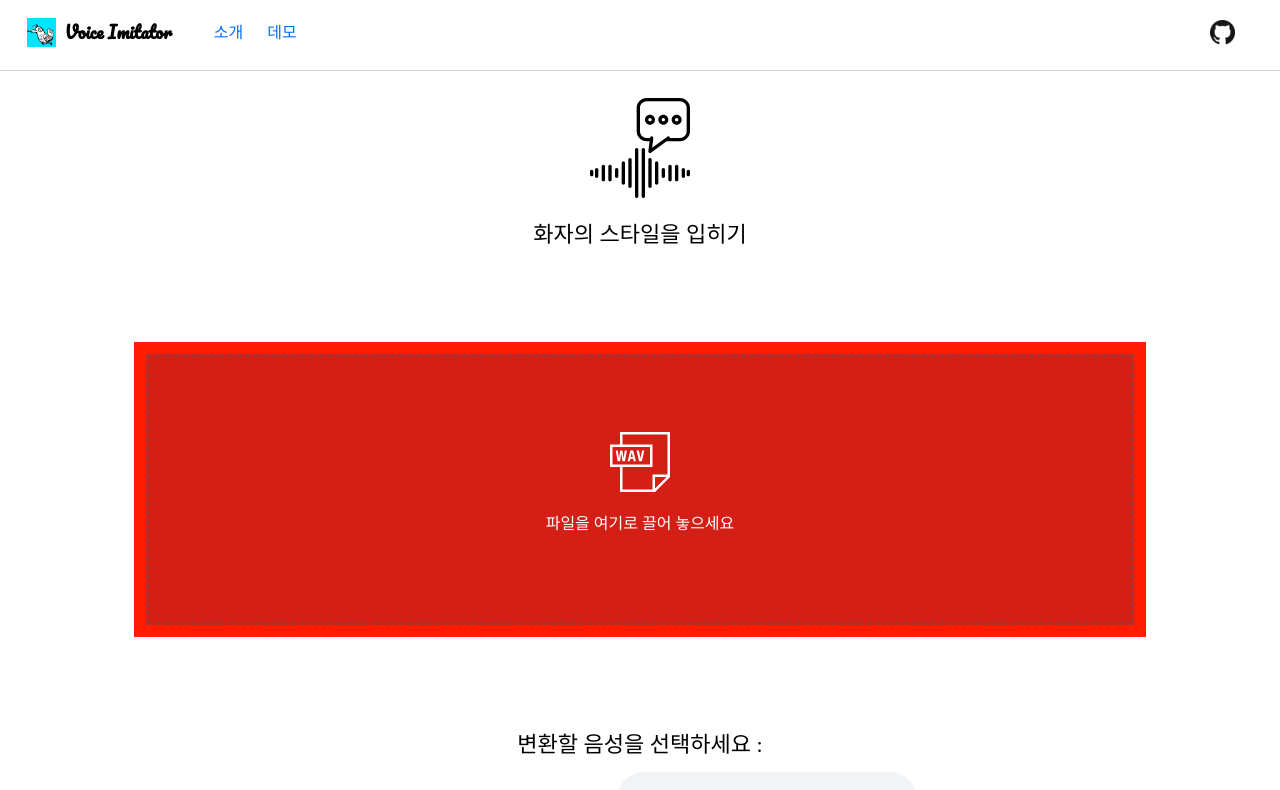
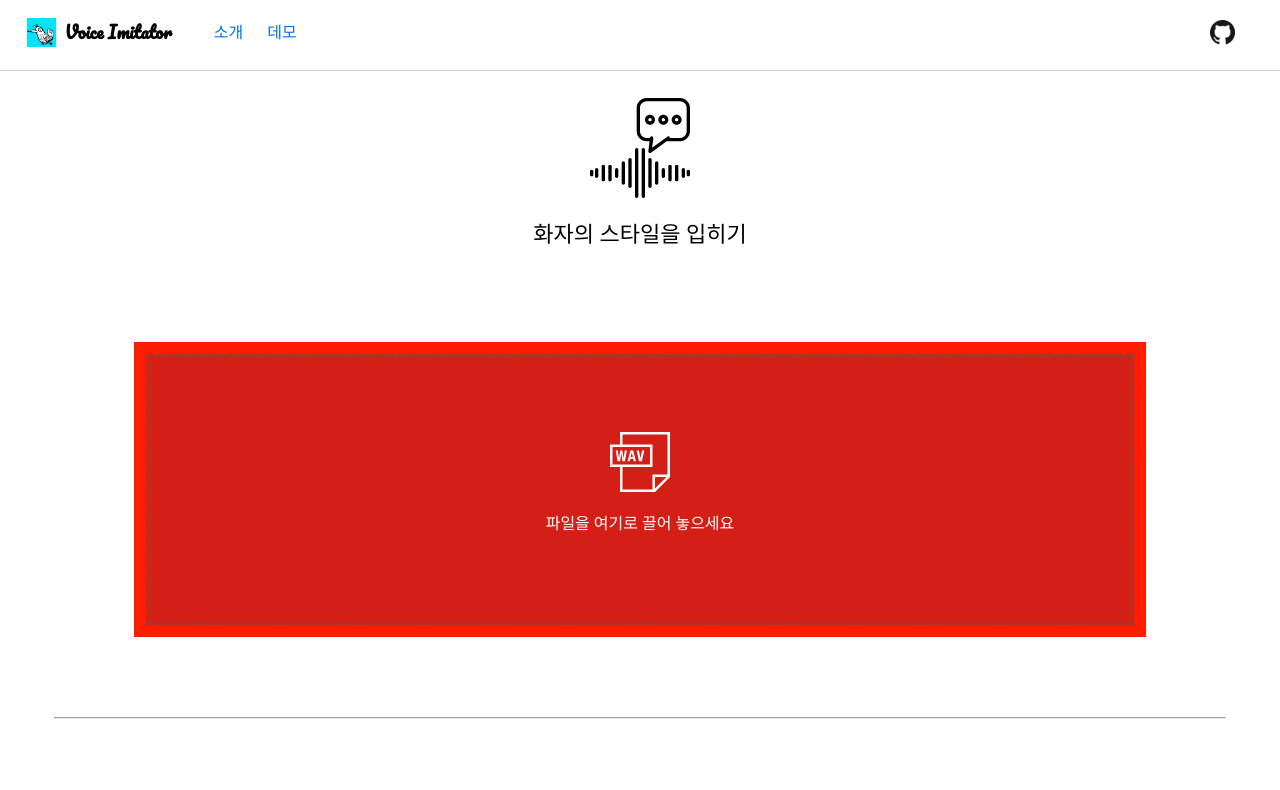
Before and after one commit to Verssae/mello-next, a Next.js app: page / in a window 1280 px wide. Shown: the top 790 px of the page. Built offline with nearby package versions, Linux system fonts and the light colour scheme; a web font is replaced by a local one.

Commit message:
Non display dev section

```diff
--- a/pages/index.js
+++ b/pages/index.js
@@ -2,6 +2,7 @@ import Layout from "../components/layout"
 import Dropzone from "../components/dropzone"
 import { useRouter } from "next/router"
 import { useState, useRef, useEffect } from "react"
+import utilStyles from '../styles/utils.module.css'
 
 export default function Home() {
   const [loading, setLoading] = useState("")
@@ -51,6 +52,9 @@ export default function Home() {
         <Dropzone></Dropzone>
       </section>
       <section>
+        <hr />
+      </section>
+      <section className={utilStyles.notDisplay}>
         <form onSubmit={onSubmit} encType="multipart/form-data">
           <p>변환할 음성을 선택하세요 : </p>
           <input
--- a/styles/utils.module.css
+++ b/styles/utils.module.css
@@ -50,3 +50,7 @@
 .lightText {
   color: #999;
 }
+
+.notDisplay {
+  display: none;
+}
```
